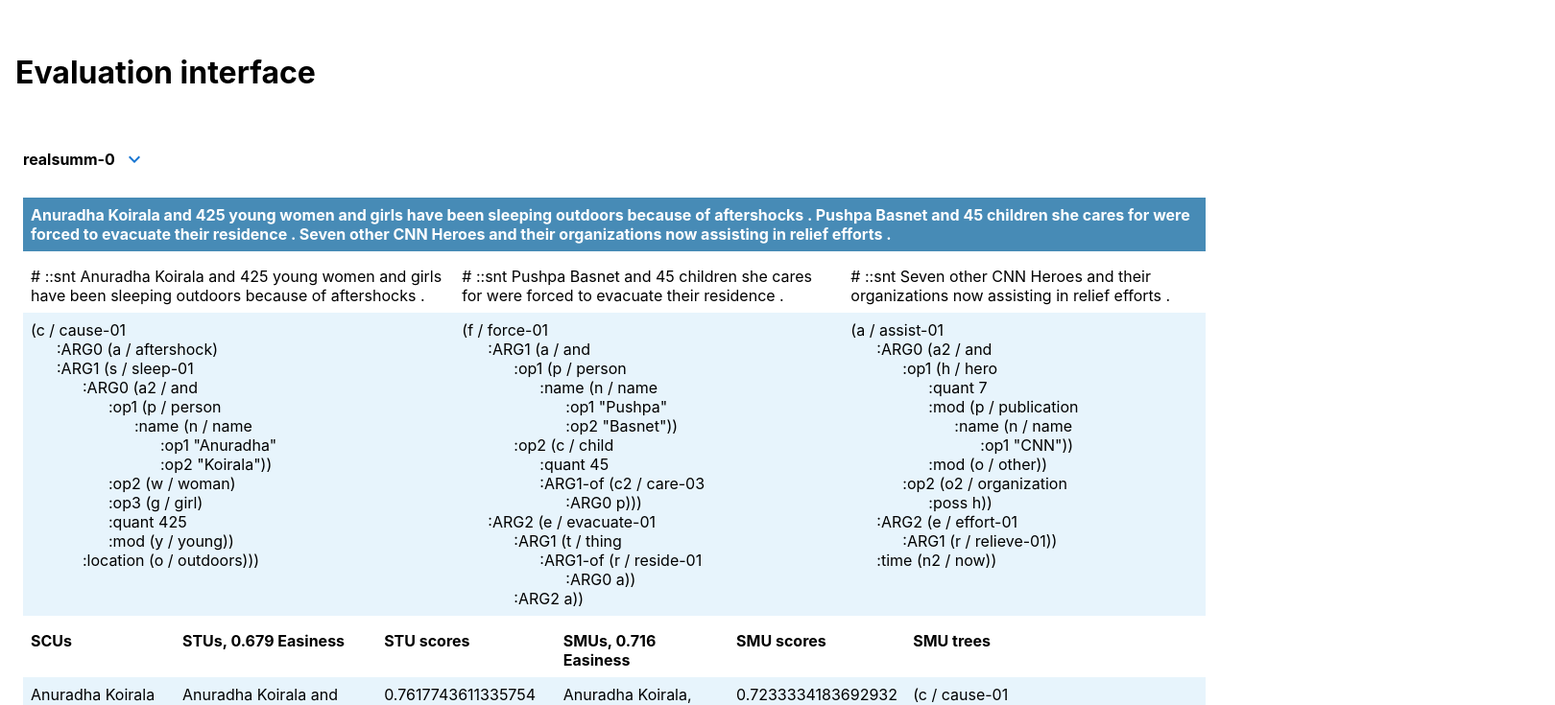
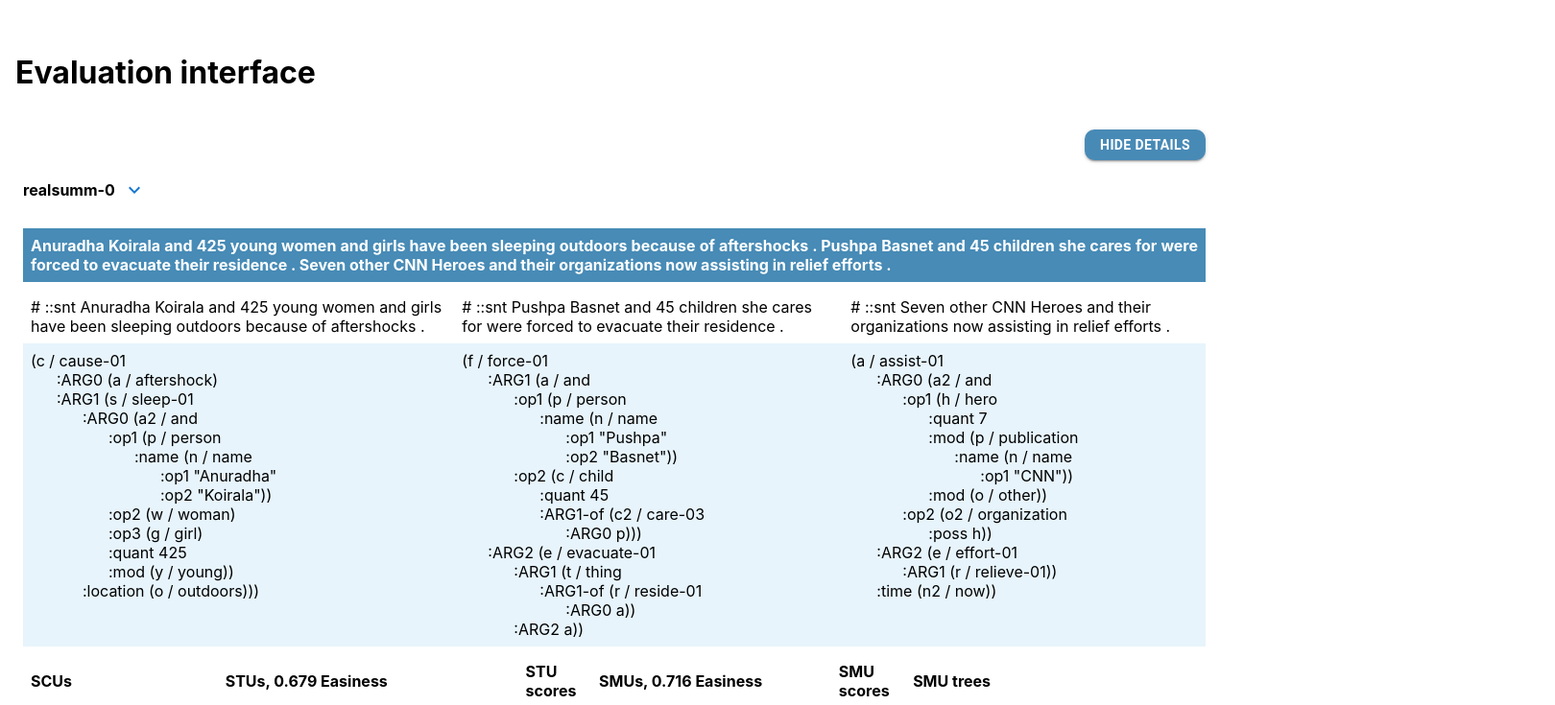
Before and after one commit to leoribeiro/atomicsents_amr, a React (Create React App) app in the folder eval_interface/: page / in a window 1280 px wide. Shown: the top 735 px of the page at 96% size, 1620 px wide, since content can reach past the window. Built offline with nearby package versions, Linux system fonts and the light colour scheme.

Commit message:
Collapse scores and sub trees

```diff
--- a/eval_interface/src/App.css
+++ b/eval_interface/src/App.css
@@ -15,7 +15,7 @@
   margin: 2.5rem 0rem;
 }
 .instance table {
-  text-align: left;
+  text-align: start;
   margin-top: 0.5rem;
   border: none;
 }
@@ -40,5 +40,21 @@ table, th, td, tr {
 
 .table-title{
   background-color: rgb(71, 139, 182);
-  color: rgb(255, 255, 255)
+  color: rgb(255, 255, 255);
 }
+
+th {
+  display: table-cell;
+  vertical-align: middle;
+  font-weight: bold;
+  text-align: justify;
+}
+.Button{
+  height: 2rem;
+}
+
+.Settings{
+  display: flex;
+  justify-content: flex-end;
+  padding-right: 0.5rem;
+}
--- a/eval_interface/src/App.tsx
+++ b/eval_interface/src/App.tsx
@@ -1,6 +1,5 @@
 import React, {useState} from 'react';
 import './App.css';
-import {TableElements} from './TableElements';
 //import stus from './data/pyrxsum/pyrxsum-stus.json';
 //import smus from './data/pyrxsum/pyrxsum-smus-sg2.json';
 //import scus from './data/pyrxsum/pyrxsum-scus.json';
@@ -10,22 +9,35 @@ import smus from './data/realsumm/realsumm-smus-sg2.json';
 import scus from './data/realsumm/realsumm-scus.json';
 import acc from './data/realsumm/realsumm-acc-sg2.json';
 
+
 import CustomTable from "./CustomTable";
-
+import {Button} from "@mui/material";
 
 function App() {
+    const [isDetailOpen, setIsDetailOpen] = useState(true);
 
     return (
         <div className="App">
             <header className="header">
-                <div>
-                    <h1>Evaluation interface</h1>
-                </div>
+                <h1>Evaluation interface</h1>
             </header>
             <body>
+            <div className='Settings'>
+                <Button variant="contained"
+                        aria-label="collapse"
+                        onClick={() => setIsDetailOpen(!isDetailOpen)}
+                        className='Button'
+                        style={{
+                            borderRadius: 10,
+                            backgroundColor: "#488ab6",
+                        }}
+                >
+                    {isDetailOpen ? <h4>Hide details</h4> : <h4>Show details</h4>}
+                </Button>
+            </div>
             <div>
                 {scus.map((ex, ind) => (
-                    <CustomTable key={ex.instance_id} ex={ex} ind={ind}/>
+                    <CustomTable key={ex.instance_id} ex={ex} ind={ind} isDetailOpen={isDetailOpen}/>
                 ))}
             </div>
             </body>
--- a/eval_interface/src/CustomTable.tsx
+++ b/eval_interface/src/CustomTable.tsx
@@ -11,8 +11,9 @@ import smus from './data/realsumm/realsumm-smus-sg2.json';
 import scus from './data/realsumm/realsumm-scus.json';
 import acc from './data/realsumm/realsumm-acc-sg2.json';
 
-function CustomTable(props: { ex: any, ind: any }) {
+const CustomTable = (props: { ex: any, ind: any, isDetailOpen:boolean })=>  {
     const [isOpen, setIsOpen] = useState(true);
+    const {ex, ind, isDetailOpen} = props
 
     const trees_table = (ind: number) => {
         const sentences: string[] = [];
@@ -39,29 +40,32 @@ function CustomTable(props: { ex: any, ind: any }) {
     }
 
     return (
-        <div className='instance' key={props.ind}>
+        <div className='instance' key={ind}>
             <Stack direction="row">
-                <h4>{props.ex.instance_id}</h4>
+                <h4>{ex.instance_id}</h4>
                 <IconButton aria-label="collapse" onClick={() => setIsOpen(!isOpen)}
                             color="primary">
                     {isOpen ? <KeyboardArrowDownIcon/> : <KeyboardArrowRightIcon/>}
                 </IconButton>
             </Stack>
             <Collapse isOpened={isOpen}>
-                <table key={props.ex.instance_id}>
+                <table key={ex.instance_id}>
                     <tr className='table-title'>
-                        <th>{props.ex.summary.replaceAll("<t>", "").replaceAll("</t>", "")}</th>
+                        <th>{ex.summary.replaceAll("<t>", "").replaceAll("</t>", "")}</th>
                     </tr>
-                    {trees_table(props.ind)}
+                    {trees_table(ind)}
                 </table>
-                <TableElements scus={scus[props.ind].scus}
-                               smus={smus[props.ind].smus}
-                               trees={smus[props.ind].tree}
-                               stus={stus[props.ind].stus}
-                               accSMUs={acc[props.ind]["easiness-smus-acc-bert"]}
-                               accSTUs={acc[props.ind]["easiness-stus-acc-bert"]}
-                               stu_pos={acc[props.ind]["stus-pos-bert"]}
-                               smu_pos={acc[props.ind]["smus-pos-bert"]}/>
+                <TableElements
+                    scus={scus[ind].scus}
+                    smus={smus[ind].smus}
+                    trees={smus[ind].tree}
+                    stus={stus[ind].stus}
+                    accSMUs={acc[ind]["easiness-smus-acc-bert"]}
+                    accSTUs={acc[ind]["easiness-stus-acc-bert"]}
+                    stu_pos={acc[ind]["stus-pos-bert"]}
+                    smu_pos={acc[ind]["smus-pos-bert"]}
+                    isDetailOpen={isDetailOpen}
+                                />
             </Collapse>
         </div>
     );
--- a/eval_interface/src/TableElements.tsx
+++ b/eval_interface/src/TableElements.tsx
@@ -1,4 +1,5 @@
 import './TableElements.css';
+import React from "react";
 
 interface Props {
     scus: string[]
@@ -10,36 +11,55 @@ interface Props {
     accSTUs: number
     stu_pos: number[][]
     smu_pos: number[][]
+    isDetailOpen: boolean
 }
 
 export function TableElements(props: Props) {
-    const { scus, smus, trees, stus, accSMUs, accSTUs, stu_pos, smu_pos } = props
+    const {scus, smus, trees, stus, accSMUs, accSTUs, stu_pos, smu_pos, isDetailOpen} = props
 
     const max = Math.max(scus.length)//, smus.length, stus.length, trees.length)
     const output = []
 
     for (let i = 0; i < max; i++) {
         output.push(
+            isDetailOpen?
             <tr key={i}>
                 <td>{scus.length > i ? scus[i] : ''}</td>
                 <td>{stu_pos.length > i ? stus[stu_pos[i][0]] : ''}</td>
-                <td>{stu_pos.length > i ? stu_pos[i][1] : ''}</td>
+                <td>{stu_pos.length > i ? stu_pos[i][1].toFixed(3) : ''}</td>
                 <td>{smu_pos.length > i ? smus[smu_pos[i][0]] : ''}</td>
-                <td>{smu_pos.length > i ? smu_pos[i][1] : ''}</td>
-                <td className="trees">{smu_pos.length > i ? trees[smu_pos[i][0]]: ''}</td>
+                <td>{smu_pos.length > i ? smu_pos[i][1].toFixed(3) : ''}</td>
+                <td className="trees">{smu_pos.length > i ? trees[smu_pos[i][0]] : ''}</td>
+            </tr>
+                :
+                <tr key={i}>
+                    <td>{scus.length > i ? scus[i] : ''}</td>
+                    <td>{stu_pos.length > i ? stus[stu_pos[i][0]] : ''}</td>
+                    <td>{smu_pos.length > i ? smus[smu_pos[i][0]] : ''}</td>
                 </tr>
         )
     }
-    return (<table>
-        <tr >
+    return (
+        isDetailOpen?
+        <table>
+            <tr>
                 <th>SCUs</th>
-            <th>STUs, {Math.round(accSTUs * 1000) / 1000} Easiness</th>
+                <th>STUs, {accSTUs.toFixed(3)} Easiness</th>
                 <th>STU scores</th>
-            <th>SMUs, {Math.round(accSMUs * 1000) / 1000} Easiness</th>
+                <th>SMUs, {accSMUs.toFixed(3)} Easiness</th>
                 <th>SMU scores</th>
                 <th>SMU trees</th>
             </tr>
             {output}
         </table>
+            :
+            <table>
+                <tr>
+                    <th>SCUs</th>
+                    <th>STUs, {accSTUs.toFixed(3)} Easiness</th>
+                    <th>SMUs, {accSMUs.toFixed(3)} Easiness</th>
+                </tr>
+                {output}
+            </table>
     );
 }
```
Also changed, not shown: 1 other file (tests, documents, lock files or other folders). Lines whose indentation alone changed are shown as unchanged.
